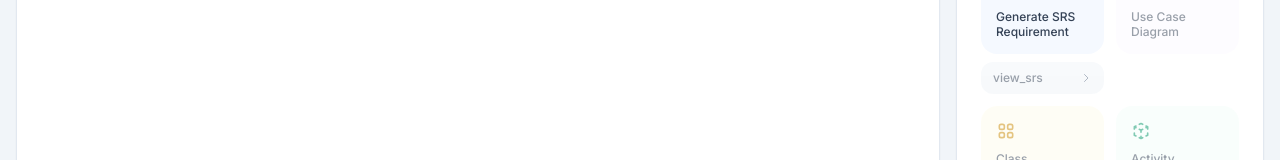
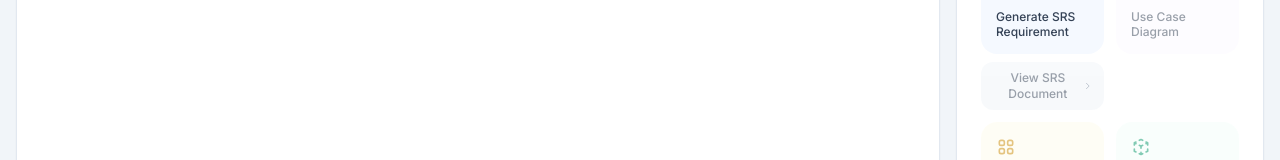
Before and after one commit to Beeyour/Requirements, a React (Vite) app in the folder frontend/: page /project/1/interview in a window 1280 px wide. Shown: the part 179-339 px from the top of the page. Built offline with nearby package versions, Linux system fonts and the light colour scheme; no server answers; sample sign-in values are in the browser's storage.

Commit message:
fix: update srs

```diff
--- a/frontend/src/pages/InterviewPage.jsx
+++ b/frontend/src/pages/InterviewPage.jsx
@@ -220,7 +220,7 @@ export default function InterviewPage() {
                   onClick={() => setRightPaneView('buttons')}
                   className="px-4 py-1.5 bg-slate-100 text-slate-700 text-xs font-medium rounded-lg hover:bg-slate-200 transition-colors"
                 >
-                  {t('back_to_studio') || 'Back to Studio'}
+                  {t('back_to_studio', 'Back to Studio')}
                 </button>
               </div>
 
@@ -268,7 +268,7 @@ export default function InterviewPage() {
                     </div>
                     {/* The label dynamically changes based on srsExists state */}
                     <span className="font-medium text-slate-700 text-xs leading-tight">
-                      {srsExists ? t('update_srs') || 'Update SRS' : t('generate_srs') || 'Generate SRS'}<br/>Requirement
+                      {srsExists ? t('update_srs', 'Update SRS') : t('generate_srs', 'Generate SRS')}<br/>Requirement
                     </span>
                   </button>
 
@@ -278,7 +278,7 @@ export default function InterviewPage() {
                     disabled={!srsExists} // Only clickable when one has been created
                     className="flex items-center justify-between w-full px-3 py-2 bg-slate-100 text-slate-700 hover:bg-slate-200 rounded-xl transition-all disabled:opacity-50 text-xs font-medium"
                   >
-                    <span>{t('view_srs') || 'View SRS Document'}</span>
+                    <span>{t('view_srs', 'View SRS Document')}</span>
                     <svg className="w-3 h-3 text-slate-500" fill="none" stroke="currentColor" viewBox="0 0 24 24"><path strokeLinecap="round" strokeLinejoin="round" strokeWidth={2} d="M9 5l7 7-7 7" /></svg>
                   </button>
                 </div>
```
